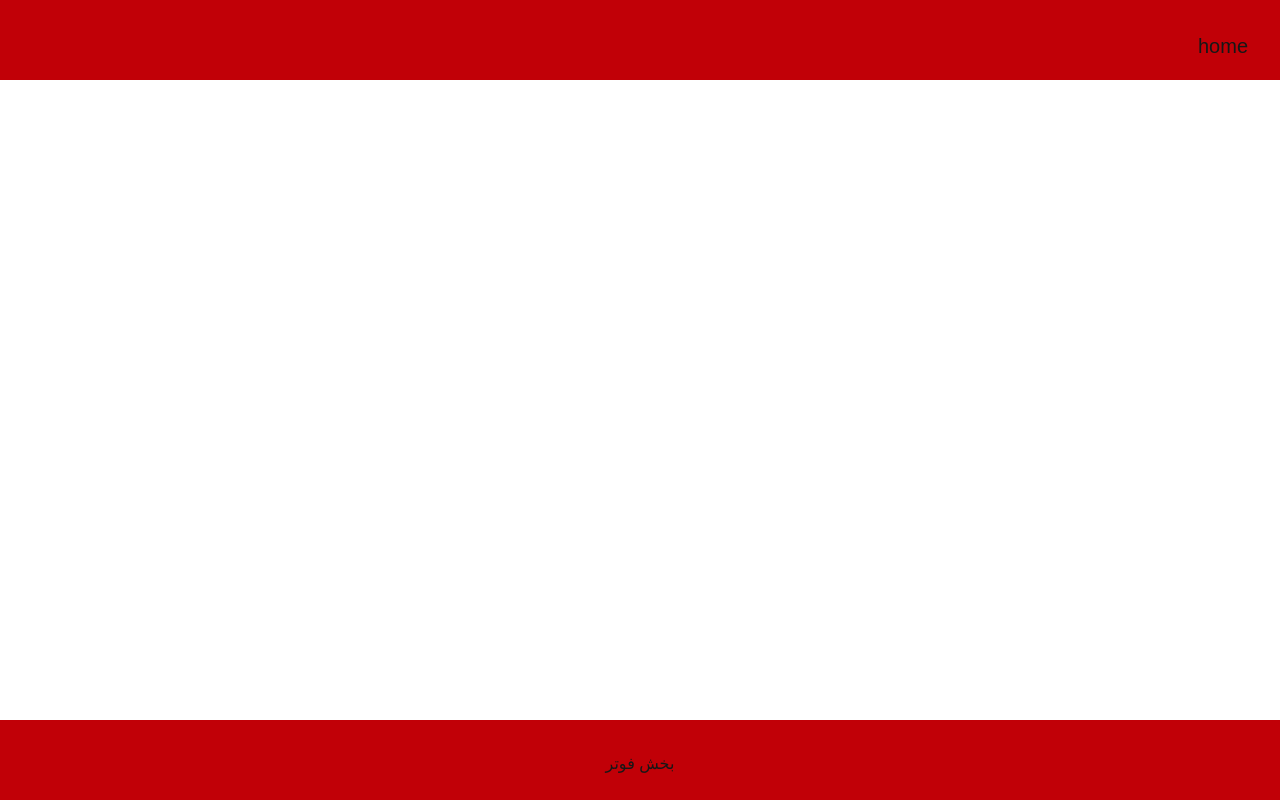
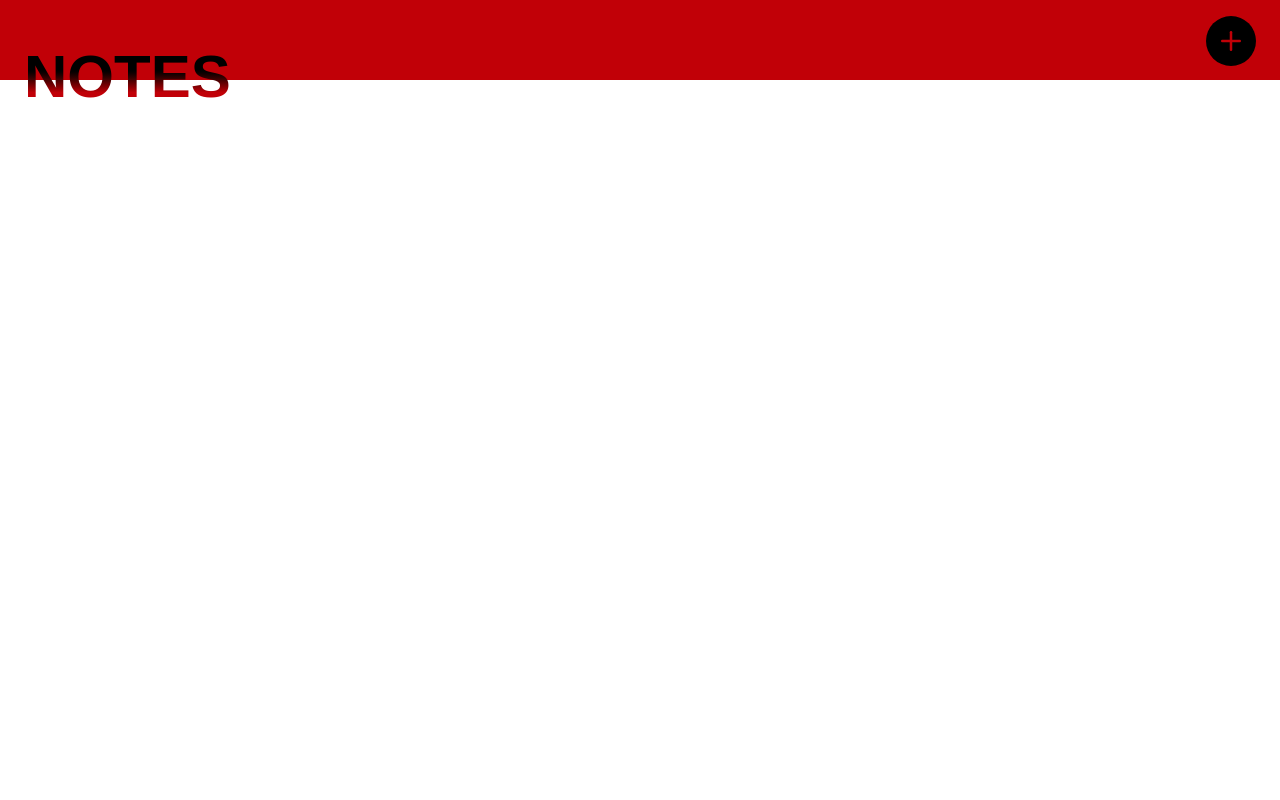
Before and after one commit to Esmailkhakzad/next-test, a Next.js app: page / in a window 1280 px wide. Built offline with nearby package versions, Linux system fonts and the light colour scheme.

Commit message:
Add styles and icons to

```diff
--- a/src/app/layout.tsx
+++ b/src/app/layout.tsx
@@ -2,6 +2,7 @@ import type { Metadata } from 'next'
 import { Geist, Geist_Mono } from 'next/font/google'
 import './globals.css'
 import Link from 'next/link'
+import { FiPlus } from 'react-icons/fi'
 
 const geistSans = Geist({
   variable: '--font-geist-sans',
@@ -28,19 +29,27 @@ export default function RootLayout ({
       <body
         className={`${geistSans.variable} ${geistMono.variable} antialiased`}
       >
-        <header className='w-full h-20 text-center   bg-red-700'>
-          <ul className='flex justify-end gap-10 pt-8 pr-8  '>
+        <header className='w-full h-20 text-center   bg-red-700 '>
+          <ul className='flex justify-between p-6   '>
             <li>
-              <Link href={'/'} className='text-xl hover:text-black'>
-                home
+              <h1 className='text-[60px] pt-2 font-bold bg-gradient-to-b from-black from-45% via-red-700 via-70% to-red-700 to-90% bg-clip-text text-transparent'>
+                NOTES
+              </h1>
+            </li>
+            <li>
+              <Link
+                href='/add'
+                className='flex items-center justify-center -mt-2 w-[50px] h-[50px] bg-black rounded-full hover:bg-red-700 transition-all duration-300 group'
+              >
+                <FiPlus
+                  size={30}
+                  className='text-red-700 group-hover:text-white transition-colors duration-300'
+                />
               </Link>
             </li>
           </ul>
         </header>
         {children}
-        <footer className='w-full h-20 text-center bg-red-700 pt-8 fixed bottom-0'>
-          بخش فوتر
-        </footer>
       </body>
     </html>
   )
--- a/src/app/page.tsx
+++ b/src/app/page.tsx
@@ -2,7 +2,7 @@
 export default function Home () {
   return (
     <div className='font-sans'>
-      <div className='w-full h-[300px]'></div>
+      <div className='w-full'></div>
 
     </div>
   )
```
